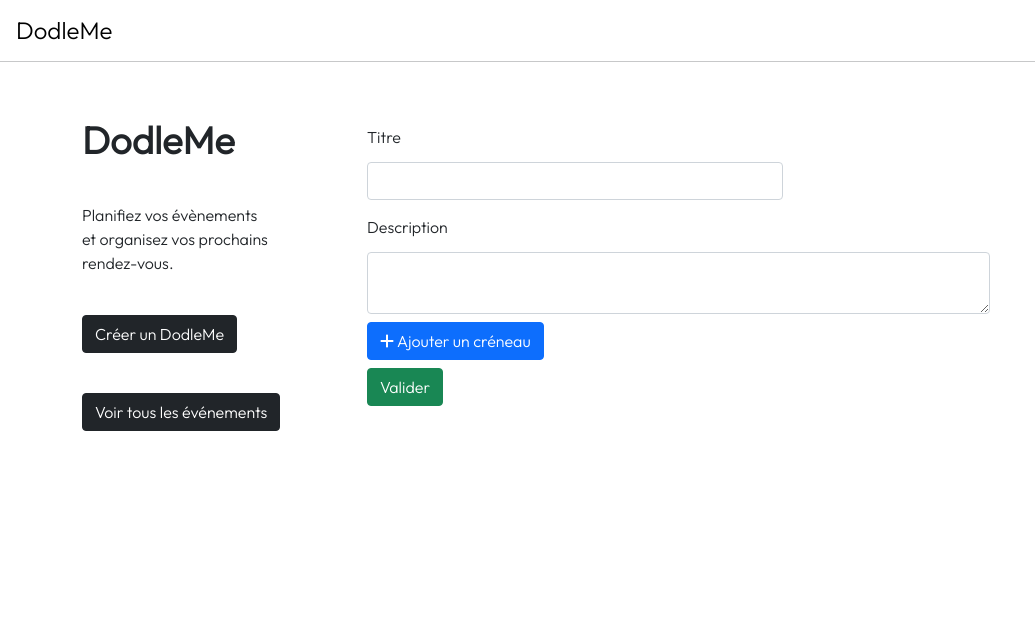
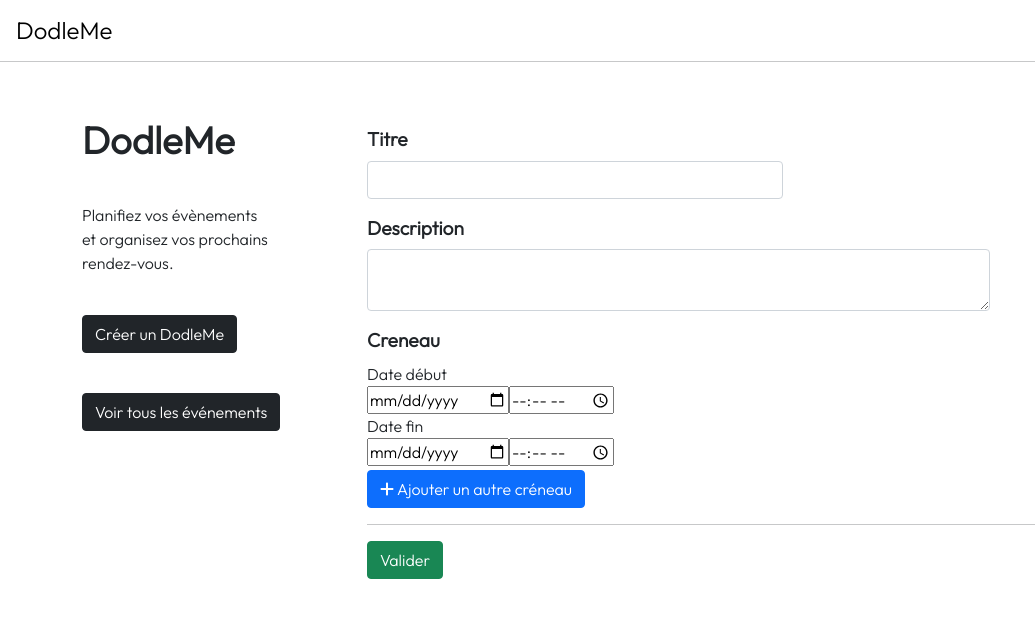
Before and after one commit to RemiSaurel/dodleme, an Angular app: page /create in a window 1280 px wide. Shown: the top 618 px of the page, without its empty margins (0-1035 px from the left). Built offline with nearby package versions, Linux system fonts and the light colour scheme.

Commit message:
début de créneaux

```diff
--- /dev/null
+++ b/src/app/Creneau.ts
@@ -0,0 +1,6 @@
+export class Creneau {
+  date_debut: string
+  date_fin: string
+  heure_debut: string
+  heure_fin: string
+}
--- a/src/app/Evenement.ts
+++ b/src/app/Evenement.ts
@@ -1,5 +1,7 @@
+import {Creneau} from "./Creneau";
+
 export class Evenement {
   titre: string;
   description: string;
-
+  creneaux: Creneau[] = [];
 }
--- a/src/app/User.ts
+++ b/src/app/User.ts
@@ -1,6 +1,6 @@
 export class User {
   username : String;
-  fname : String;
-  lname : String
-  passwd : String;
+  prenom : String;
+  nom : String
+  password : String;
 }
--- a/src/app/creer-evenement/creer-evenement.component.css
+++ b/src/app/creer-evenement/creer-evenement.component.css
@@ -1,3 +1,8 @@
 #Description {
   resize:both !important;
 }
+
+.sous-titre {
+  font-size: 1.2rem;
+  font-weight: bold;
+}
--- a/src/app/creer-evenement/creer-evenement.component.html
+++ b/src/app/creer-evenement/creer-evenement.component.html
@@ -1,5 +1,5 @@
 <div class="form-group">
-  <label for="Titre" class="col-form-label">Titre</label>
+  <label for="Titre" class="col-form-label sous-titre">Titre</label>
   <div>
     <input type="text" class="form-control w-50" id="Titre" [(ngModel)] = "evenement.titre">
     <div class="alert alert-danger d-none w-50" role="alert" id="error_titre">
@@ -8,16 +8,25 @@
   </div>
 </div>
 <div class="form-group mt-2 mb-2">
-  <label for="Description" class=" col-form-label">Description</label>
+  <label for="Description" class=" col-form-label sous-titre">Description</label>
   <div>
     <textarea  class="form-control w-75" id="Description" [(ngModel)] = "evenement.description"> </textarea>
   </div>
 </div>
 <div class="form-group mt-2 mb-2">
-  <button class="btn btn-primary"> <!-- TODO : ajouter html et datetime picker -->
-    <fa-icon [icon]="faPlus"></fa-icon> Ajouter un créneau
+  <label for="Creneau" class=" col-form-label sous-titre">Creneau</label>
+  <div id="Creneau">
+    <div class="date_titre">Date début</div> <input type="date" id="creneau_date_debut" [(ngModel)] = "creneau.date_debut">
+    <input type="time" id="creneau_heure_debut" [(ngModel)] = "creneau.heure_debut">
+    <br>
+    <div class="date_titre">Date fin</div>  <input type="date" id="creneau_date_fin" [(ngModel)] = "creneau.date_fin">
+    <input type="time" id="creneau_heure_fin" [(ngModel)] = "creneau.heure_fin">
+  </div>
+  <button class="btn btn-primary mt-1"> <!-- TODO : ajouter html et datetime picker -->
+    <fa-icon [icon]="faPlus"></fa-icon> Ajouter un autre créneau
   </button>
 </div>
+<hr>
 <button class="btn btn-success" (click)="valider()">Valider</button>
 <div class="alert alert-success mt-2 d-none w-25" role="alert" id="event_ok">
   Événement créé !
--- a/src/app/creer-evenement/creer-evenement.component.ts
+++ b/src/app/creer-evenement/creer-evenement.component.ts
@@ -3,6 +3,7 @@ import {Evenement} from "../Evenement";
 import {ApiDodleMe} from "../api-dodleme";
 import {HttpClient} from "@angular/common/http";
 import { faPlus } from '@fortawesome/free-solid-svg-icons';
+import {Creneau} from "../Creneau";
 
 @Component({
   selector: 'app-creer-evenement',
@@ -12,12 +13,13 @@ import { faPlus } from '@fortawesome/free-solid-svg-icons';
 export class CreerEvenementComponent implements OnInit {
   faPlus = faPlus;
   evenement: Evenement;
-
+  creneau: Creneau;
   constructor(private apiDodleMe: ApiDodleMe,
               private httpClient: HttpClient) { }
 
   ngOnInit(): void {
     this.evenement = new Evenement();
+    this.creneau = new Creneau();
   }
 
   eventOk(): boolean {
@@ -33,6 +35,7 @@ export class CreerEvenementComponent implements OnInit {
   valider(){
     document.getElementById("event_ok")?.classList.add("d-none");
     if (this.eventOk()) {
+      this.evenement.creneaux.push(this.creneau)
       this.apiDodleMe.ajouterEvent(this.evenement)
       this.clearInputs();
       document.getElementById("error_titre")?.classList.add("d-none");
--- a/src/app/lister-evenements/lister-evenements.component.html
+++ b/src/app/lister-evenements/lister-evenements.component.html
@@ -4,6 +4,7 @@
     <th class="col">#</th>
     <th class="col">Titre</th>
     <th class="col">Description</th>
+    <th class="col">Créneaux</th>
   </tr>
   </thead>
   <tbody>
@@ -11,6 +12,17 @@
     <td>{{ i }}</td>
     <td>{{ event.titre }}</td>
     <td>{{ event.description }}</td>
+    <td *ngFor="let info of event.creneaux">
+      Date début : {{ info.date_debut }} <br>
+      Heure début : {{ info.heure_debut }} <br>
+      Date fin : {{ info.date_fin }} <br>
+      Heure fin : {{ info.heure_fin }} <br>
+      <button class="btn btn-success" >Participer</button>
+      <button class="btn btn-warning" >Peut-être</button>
+      <hr>
+    </td>
+    <td>
+    </td>
   </tr>
   </tbody>
 </table>
--- a/src/app/user-login/user-login.component.html
+++ b/src/app/user-login/user-login.component.html
@@ -9,7 +9,7 @@
       </div>
       <label for="Pwd" class=" col-form-label">Mot de passe</label>
       <div>
-        <input type="password" class="form-control w-50" id="Pwd" [(ngModel)]= "user.passwd">
+        <input type="password" class="form-control w-50" id="Pwd" [(ngModel)]= "user.password">
       </div>
     </div>
     <br>
@@ -30,18 +30,18 @@
       <div class="row">
         <div class="col-sm-6">
           <label for="LName" class="col-form-label">Nom</label>
-          <input type="text" class="form-control" id="LName" [(ngModel)] = "user.lname">
+          <input type="text" class="form-control" id="LName" [(ngModel)] = "user.nom">
         </div>
       </div>
       <div class="row">
         <div class="col-sm-6">
           <label for="FName" class="col-form-label">Prénom</label>
-          <input type="text" class="form-control" id="FName" [(ngModel)] = "user.fname">
+          <input type="text" class="form-control" id="FName" [(ngModel)] = "user.prenom">
         </div>
       </div>
       <label for="Pwd" class=" col-form-label">Mot de passe</label>
       <div>
-        <input type="password" class="form-control w-50" id="Pwd" [(ngModel)]= "user.passwd">
+        <input type="password" class="form-control w-50" id="Pwd" [(ngModel)]= "user.password">
       </div>
     </div>
     <br>
--- a/src/styles.css
+++ b/src/styles.css
@@ -2,7 +2,6 @@
 
 * {
   font-family: 'Outfit', sans-serif;
-  overflow: hidden;
 }
 
 a {
```
Also changed, not shown: src/app/app.module.ts (+5 -5 lines).
